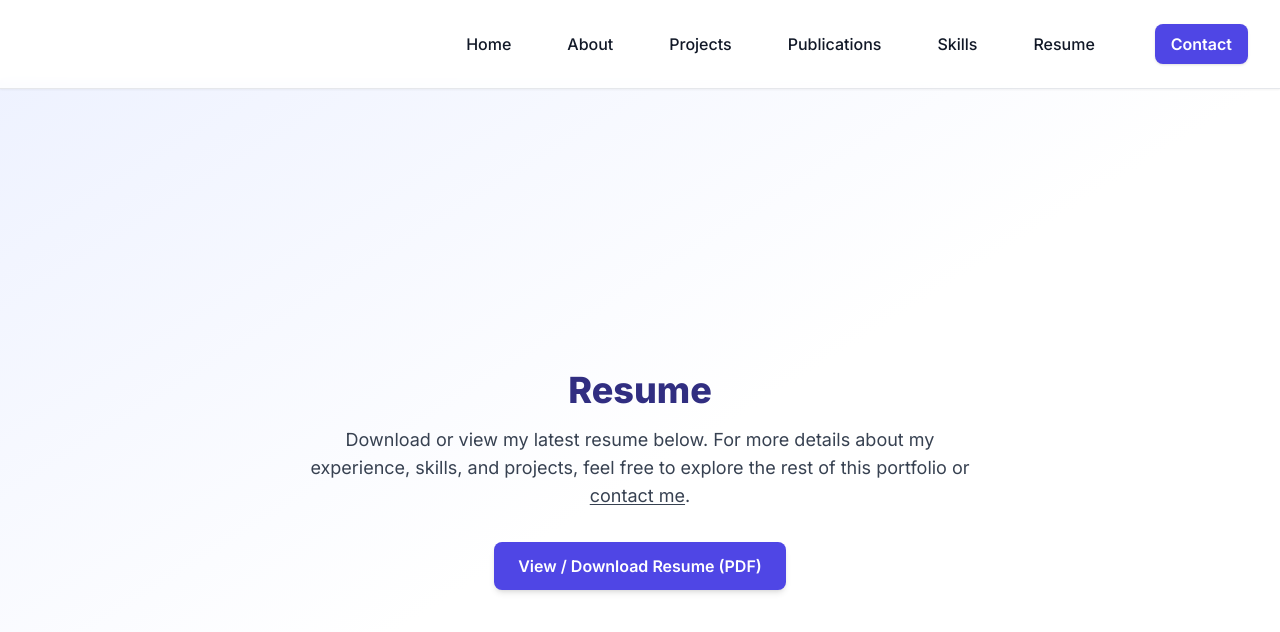
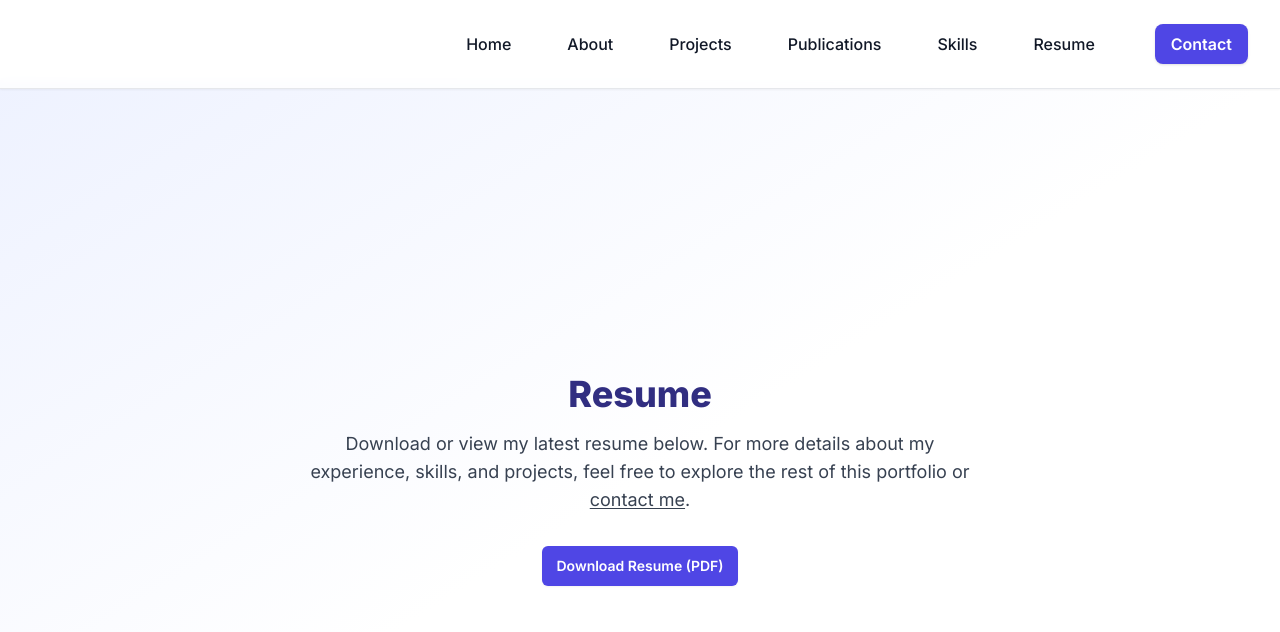
Before and after one commit to Harthik777/portfolio-website, a Next.js app: page /resume in a window 1280 px wide. Shown: the top 632 px of the page. Built offline with nearby package versions, Linux system fonts and the light colour scheme.

Commit message:
Add resume download button and certifications section

```diff
--- a/src/app/resume/page.tsx
+++ b/src/app/resume/page.tsx
@@ -1,6 +1,18 @@
+'use client';
+
+import { useState } from 'react';
 import Link from 'next/link';
 
 export default function Resume() {
+  const [isDownloading, setIsDownloading] = useState(false);
+
+  const handleDownload = () => {
+    setIsDownloading(true);
+    // Replace with your actual resume PDF URL
+    window.open('/resume.pdf', '_blank');
+    setIsDownloading(false);
+  };
+
   return (
     <main className="min-h-screen flex flex-col items-center justify-center bg-gradient-to-br from-indigo-50 via-white to-white dark:from-gray-900 dark:via-gray-900 dark:to-gray-950 px-4 py-16">
       <div className="max-w-2xl w-full text-center">
@@ -8,14 +20,15 @@
         <p className="mb-8 text-lg text-gray-700 dark:text-gray-200">
           Download or view my latest resume below. For more details about my experience, skills, and projects, feel free to explore the rest of this portfolio or <Link href="/contact" className="underline underline-offset-2 hover:text-indigo-700 dark:hover:text-indigo-300">contact me</Link>.
         </p>
-        <a
-          href="/Harthik_Resume.pdf"
-          target="_blank"
-          rel="noopener noreferrer"
-          className="inline-block rounded-lg bg-indigo-600 px-6 py-3 text-base font-semibold text-white shadow-md hover:bg-indigo-500 focus-visible:outline focus-visible:outline-2 focus-visible:outline-offset-2 focus-visible:outline-indigo-600 transition"
-        >
-          View / Download Resume (PDF)
-        </a>
+        <div className="mt-6">
+          <button
+            onClick={handleDownload}
+            disabled={isDownloading}
+            className="rounded-md bg-indigo-600 px-3.5 py-2.5 text-center text-sm font-semibold text-white shadow-sm hover:bg-indigo-500 focus-visible:outline focus-visible:outline-2 focus-visible:outline-offset-2 focus-visible:outline-indigo-600 disabled:opacity-50 disabled:cursor-not-allowed"
+          >
+            {isDownloading ? 'Downloading...' : 'Download Resume (PDF)'}
+          </button>
+        </div>
       </div>
     </main>
   );
```
